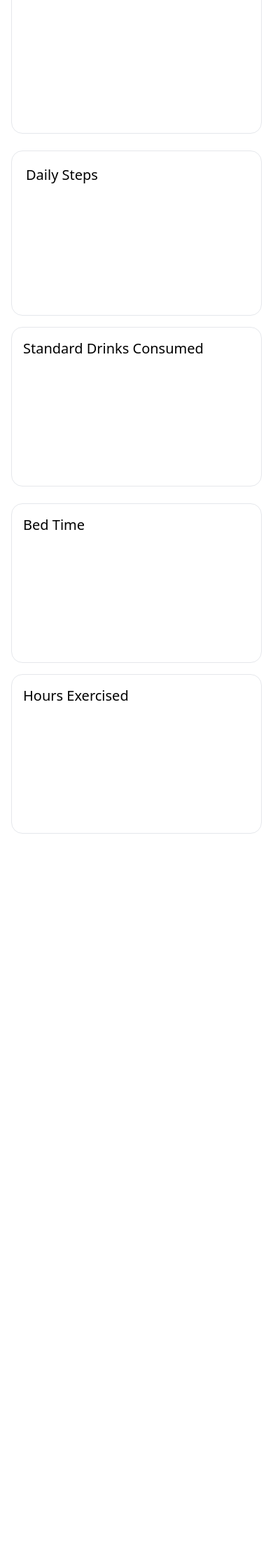
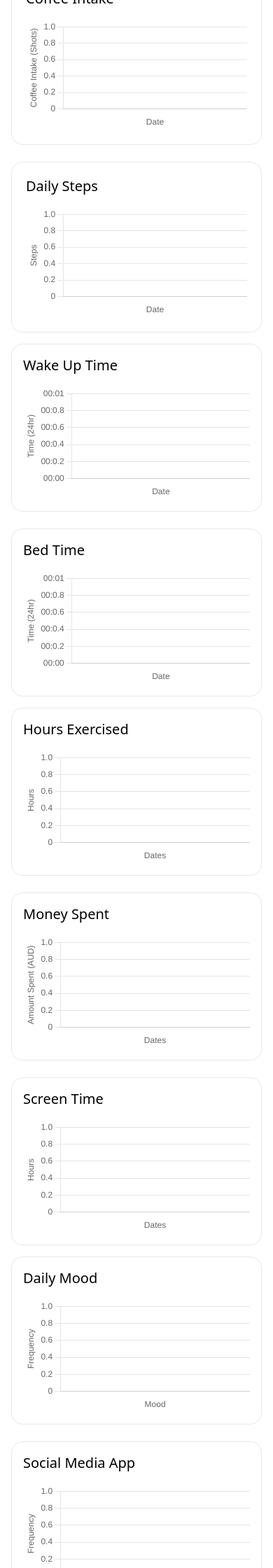
Before and after one commit to cits3403group59/group59, a Flask app: page /visualise-my-data in a window 390 px wide. Shown: the part 1240-3480 px from the top of the page at 70% size. Before the commit the page ends 2431 px from the top, so only its background shows below. Run offline with Flask 3, Linux system fonts and the light colour scheme; the visitor is signed in with stand-in values (Sample User, id 1); data that the repository does not hold is empty; a map, chart or similar area stays blank; some libraries are stand-ins or nearby versions.

Commit message:
Added visualise my data dashboard for all time

```diff
--- a/app/static/my_data.js
+++ b/app/static/my_data.js
@@ -1,18 +1,20 @@
 // Fetch data from your Flask API using the get_data_between route
 async function fetchData() {
   console.log(userId);
-  const startDate = document.getElementById("startDate").value;  // Assuming you have a date range input
-  const endDate = document.getElementById("endDate").value;
-  const url = `/api/userdata/${userId}?start=${startDate}&end=${endDate}`;
+  // const startDate = document.getElementById("startDate").value;  // Assuming you have a date range input
+  // const endDate = document.getElementById("endDate").value;
+  //const url = `/api/userdata/${userId}?start=${startDate}&end=${endDate}`;
+  const url = `/api/userdata/${userId}`
 
-  if (!startDate || !endDate) {
-    console.log("Please enter both start and end dates.");
-    return;  // Prevent fetching if either date is missing
-  }
+  // if (!startDate || !endDate) {
+  //   console.log("Please enter both start and end dates.");
+  //   return;  // Prevent fetching if either date is missing
+  // }
 
   try {
     const response = await fetch(url);
     const data = await response.json();
+    console.log(data)
     renderCharts(data);  // Once data is fetched, render the charts
   } catch (error) {
     console.error('Error fetching data:', error);
@@ -20,8 +22,8 @@ async function fetchData() {
 }
 
 // Add event listeners to the start and end date fields
-document.getElementById("startDate").addEventListener('change', fetchData);
-document.getElementById("endDate").addEventListener('change', fetchData);
+// document.getElementById("startDate").addEventListener('change', fetchData);
+// document.getElementById("endDate").addEventListener('change', fetchData);
 
 // Render the charts using Chart.js
 function renderCharts(data) {
@@ -32,7 +34,7 @@ function renderCharts(data) {
   const stepsData = data.map(d => d.daily_steps);
   const alcoholData = data.map(d => d.alcohol);
   const bedTimeData = data.map(d => d.bed_time);
-  const exerciseData = data.map(d => d.exercise_minutes);
+  const exerciseData = data.map(d => d.exercise_hours);
   const moneyData = data.map(d => d.money_spent);
   const moodData = data.map(d => d.mood);
   const screenTimeData = data.map(d => d.screen_time);
@@ -43,10 +45,20 @@ function renderCharts(data) {
   const wakeUpTimeData = data.map(d => d.wake_up_time);
   const workTimeData = data.map(d => d.work_time);
 
+  // map time values into human readable values
+
+  function timeToMinutes(timeString) {
+  const [hours, minutes] = timeString.split(':').map(Number);
+  return hours * 60 + minutes;
+  }
+
+  const bedTimes = bedTimeData.map(timeToMinutes);
+  const wakeUpTimes = wakeUpTimeData.map(timeToMinutes);
+
   // Chart for Sleep Hours
   const sleepHoursCtx = document.getElementById('sleepHoursChart').getContext('2d');
   new Chart(sleepHoursCtx, {
-    type: 'line',  // You can use 'bar', 'line', etc.
+    type: 'line',  // You can use 'line', 'line', etc.
     data: {
       labels: dates,
       datasets: [{
@@ -55,13 +67,34 @@ function renderCharts(data) {
         borderColor: '#4CAF50',
         fill: false
       }]
+    },
+    options: {
+      plugins: {
+        legend: {
+          display: false
+        }
+      },
+    scales: {
+      x: {
+        title: {
+          display: true,
+          text: 'Date'
+        }
+      },
+      y: {
+        title: {
+          display: true,
+          text: 'Hours'
+        }
+      }
+    }
     }
   });
 
   // Chart for Coffee Intake
   const coffeeIntakeCtx = document.getElementById('coffeeIntakeChart').getContext('2d');
   new Chart(coffeeIntakeCtx, {
-    type: 'bar',  // Use bar chart
+    type: 'line',  // Use line chart
     data: {
       labels: dates,
       datasets: [{
@@ -69,13 +102,34 @@ function renderCharts(data) {
         data: coffeeData,
         backgroundColor: '#FF9800'
       }]
+    },
+    options: {
+      plugins: {
+        legend: {
+          display: false
+        }
+      },
+    scales: {
+      x: {
+        title: {
+          display: true,
+          text: 'Date'
+        }
+      },
+      y: {
+        title: {
+          display: true,
+          text: 'Coffee Intake (Shots)'
+        }
+      }
+    }
     }
   });
 
   // Chart for Daily Steps
   const dailyStepsCtx = document.getElementById('dailyStepsChart').getContext('2d');
   new Chart(dailyStepsCtx, {
-    type: 'bar',  // Use bar chart for daily steps
+    type: 'line',  // Use line chart for daily steps
     data: {
       labels: dates,
       datasets: [{
@@ -83,53 +137,212 @@ function renderCharts(data) {
         data: stepsData,
         backgroundColor: '#2196F3'
       }]
+    },
+    options: {
+      plugins: {
+        legend: {
+          display: false
+        }
+      },
+    scales: {
+      x: {
+        title: {
+          display: true,
+          text: 'Date'
+        }
+      },
+      y: {
+        title: {
+          display: true,
+          text: 'Steps'
+        }
+      }
+    }
     }
   });
 
   // Chart for Alcohol Consumption
   const alcoholCtx = document.getElementById('alcoholChart').getContext('2d');
   new Chart(alcoholCtx, {
-    type: 'bar',  // Use bar chart for alcohol consumption
+    type: 'line',  // Use line chart for alcohol consumption
     data: {
       labels: dates,
       datasets: [{
-        label: 'Alcohol Consumption (Units)',
+        label: 'Alcohol Consumption (Standard Drinks)',
         data: alcoholData,
         backgroundColor: '#F44336'
       }]
+    },
+    options: {
+      plugins: {
+        legend: {
+          display: false
+        }
+      },
+    scales: {
+      x: {
+        title: {
+          display: true,
+          text: 'Dates'
+        }
+      },
+      y: {
+        title: {
+          display: true,
+          text: 'Standard Drinks'
+        }
+      }
+    }
+    }
+  });
+
+// Chart for Wake Up Time
+  const wakeUpTimeCtx = document.getElementById('wakeUpTimeChart').getContext('2d');
+  new Chart(wakeUpTimeCtx, {
+    type: 'line',  // Use line chart for bed time
+    data: {
+      labels: dates,
+      datasets: [{
+        label: 'Wake Up Time',
+        data: wakeUpTimes,
+        borderColor: '#9C27B0',
+        fill: false
+      }]
+    },
+    options: {
+      plugins: {
+        legend: {
+          display:false
+        },
+        tooltip: {
+          callbacks: {
+            label: function(context) {
+              const value = context.parsed.y;
+              const hours = Math.floor(value / 60);
+              const minutes = value % 60;
+              return `${hours.toString().padStart(2, '0')}:${minutes.toString().padStart(2, '0')}`;
+            }
+          }
+        }
+      },
+      scales: {
+        x:{
+          title: {
+            display: true,
+            text: 'Date'
+          }
+        },
+        y: {
+          type: 'linear',
+          title: {
+            display: true,
+            text: 'Time (24hr)',
+          },
+          ticks: {
+            stepsize: 10,
+            callback: function(value) {
+              const h = Math.floor(value / 60);
+              const m = value % 60;
+              return `${h.toString().padStart(2, '0')}:${m.toString().padStart(2, '0')}`;
+            }
+          }
+        }
+      }
     }
   });
   // Chart for Bed Time
   const bedTimeCtx = document.getElementById('bedTimeChart').getContext('2d');
   new Chart(bedTimeCtx, {
-    type: 'bar',  // Use line chart for bed time
+    type: 'line',  // Use line chart for bed time
     data: {
       labels: dates,
       datasets: [{
         label: 'Bed Time',
-        data: bedTimeData,
+        data: bedTimes,
         borderColor: '#9C27B0',
         fill: false
       }]
+    },
+    options: {
+      plugins: {
+        legend: {
+          display:false
+        },
+        tooltip: {
+          callbacks: {
+            label: function(context) {
+              const value = context.parsed.y;
+              const hours = Math.floor(value / 60);
+              const minutes = value % 60;
+              return `${hours.toString().padStart(2, '0')}:${minutes.toString().padStart(2, '0')}`;
+            }
+          }
+        }
+      },
+      scales: {
+        x:{
+          title: {
+            display: true,
+            text: 'Date'
+          }
+        },
+        y: {
+          type: 'linear',
+          title: {
+            display: true,
+            text: 'Time (24hr)',
+          },
+          ticks: {
+            stepsize: 10,
+            callback: function(value) {
+              const h = Math.floor(value / 60);
+              const m = value % 60;
+              return `${h.toString().padStart(2, '0')}:${m.toString().padStart(2, '0')}`;
+            }
+          }
+        }
+      }
     }
   });
-  // Chart for Exercise Minutes
+
+  // Chart for Exercise Hours
   const exerciseCtx = document.getElementById('exerciseChart').getContext('2d');
   new Chart(exerciseCtx, {
-    type: 'line',  // Use bar chart for exercise minutes
+    type: 'line',  // Use line chart for exercise minutes
     data: {
       labels: dates,
       datasets: [{
-        label: 'Exercise Minutes',
+        label: 'Exercise Hours',
         data: exerciseData,
         backgroundColor: '#3F51B5'
       }]
+    },
+    options: {
+      plugins: {
+        legend: {
+          display: false
+        }
+      },
+    scales: {
+      x: {
+        title: {
+          display: true,
+          text: 'Dates'
+        }
+      },
+      y: {
+        title: {
+          display: true,
+          text: 'Hours'
+        }
+      }
+    }
     }
   });
   // Chart for Money Spent
   const moneyCtx = document.getElementById('moneyChart').getContext('2d');
   new Chart(moneyCtx, {
-    type: 'bar',  // Use bar chart for money spent
+    type: 'line',  // Use line chart for money spent
     data: {
       labels: dates,
       datasets: [{
@@ -137,26 +350,91 @@ function renderCharts(data) {
         data: moneyData,
         backgroundColor: '#FF5722'
       }]
+    },
+    options: {
+      plugins: {
+        legend: {
+          display: false
+        }
+      },
+      scales: {
+        x: {
+          title: {
+            display: true,
+            text: 'Dates'
+          }
+        },
+        y: {
+          title: {
+            display: true,
+            text: 'Amount Spent (AUD)'
+          }
+        }
+      }
     }
   });
-  // Chart for Mood
-  const moodCtx = document.getElementById('moodChart').getContext('2d');
+
+  // Card for Mood
+  const moodCounts = moodData.reduce((acc, app)=> {
+  acc[app] = (acc[app] || 0) + 1;
+  return acc;
+  }, {});
+
+  console.log(moodCounts);
+
+  const moodLabels = Object.keys(moodCounts); // app names
+  const moodFreq = Object.values(moodCounts); // frequency of most used app
+
+  const moodCtx = document.getElementById('moodChart');
   new Chart(moodCtx, {
-    type: 'line',  // Use line chart for mood
+    type: 'bar',
     data: {
-      labels: dates,
+      labels: moodLabels,
       datasets: [{
-        label: 'Mood',
-        data: moodData,
-        borderColor: '#E91E63',
-        fill: false
+        label: '',
+        data: moodFreq,
+        backgroundColor: '#74dee1'
       }]
+    },
+    options: {
+      responsive: true,
+      plugins: {
+        legend: {
+          display: false,
+        },
+        tooltip: {
+          callbacks: {
+            label: function(tooltipItem) {
+              // Customizing the tooltip message to show app frequency
+              return tooltipItem.label + ': ' + tooltipItem.raw + ' times';  // e.g., "Facebook: 2 times"
+            }
+          }
+        }
+      },
+      scales: {
+        x: {
+          title: {
+            display: true,
+            text: 'Mood'
+          },
+          beginAtZero: true
+        },
+        y: {
+          title: {
+            display: true,
+            text: 'Frequency'
+          },
+          beginAtZero: true
+        }
+      }
     }
   });
+
+  console.log(screenTimeData);
   // Chart for Screen Time
   const screenTimeCtx = document.getElementById('screenTimeChart').getContext('2d');
   new Chart(screenTimeCtx, {
-    type: 'bar',  // Use bar chart for screen time
+    type: 'line',
     data: {
       labels: dates,
       datasets: [{
@@ -164,25 +442,89 @@ function renderCharts(data) {
         data: screenTimeData,
         backgroundColor: '#009688'
       }]
+    },
+    options: {
+      plugins: {
+        legend: {
+          display: false
+        }
+      },
+      scales: {
+        x: {
+          title: {
+            display: true,
+            text: 'Dates'
+          }
+        },
+        y: {
+          title: {
+            display: true,
+            text: 'Hours'
+          }
+        }
+      }
     }
   });
+
   // Chart for Social Media Usage
+  const appCounts = socialMediaData.reduce((acc, app)=> {
+  acc[app] = (acc[app] || 0) + 1;
+  return acc;
+  }, {});
+
+  console.log(appCounts);
+
+  const appLabels = Object.keys(appCounts); // app names
+  const appFreq = Object.values(appCounts); // frequency of most used app
+
   const socialMediaCtx = document.getElementById('socialMediaChart').getContext('2d');
   new Chart(socialMediaCtx, {
-    type: 'bar',  // Use bar chart for social media usage
+    type: 'bar',
     data: {
-      labels: dates,
+      labels: appLabels,
       datasets: [{
-        label: 'Social Media Usage (Hours)',
-        data: socialMediaData,
-        backgroundColor: '#8BC34A'
+        label: 'Most Used App',
+        data: appFreq,
+        backgroundColor: '#fa3980'
       }]
+    },
+    options: {
+      responsive: true,
+      plugins: {
+        legend: {
+          display: false
+        },
+        tooltip: {
+          callbacks: {
+            label: function(tooltipItem) {
+              // Customizing the tooltip message to show app frequency
+              return tooltipItem.label + ': ' + tooltipItem.raw + ' times';  // e.g., "Facebook: 2 times"
+            }
+          }
+        }
+      },
+    scales: {
+      x: {
+        title: {
+          display: true,
+          text: 'Social Media App'
+        },
+        beginAtZero: true
+      },
+      y: {
+        title: {
+          display: true,
+          text: 'Frequency'
+        },
+        beginAtZero: true
+      }
+    }
     }
   });
   // Chart for Social Time
   const socialTimeCtx = document.getElementById('socialTimeChart').getContext('2d');
   new Chart(socialTimeCtx, {
-    type: 'bar',  // Use bar chart for social time
+    type: 'line',
     data: {
       labels: dates,
       datasets: [{
@@ -190,12 +532,33 @@ function renderCharts(data) {
         data: socialTimeData,
         backgroundColor: '#CDDC39'
       }]
+    },
+    options: {
+      scales: {
+        x: {
+          title:{
+            display: true,
+            text: 'Date'
+          }
+        },
+        y: {
+          title:{
+            display: true,
+            text: 'Hours'
+          }
+        }
+      },
+      plugins: {
+        legend: {
+          display: false
+        }
+      }
     }
   });
   // Chart for Study Time
   const studyTimeCtx = document.getElementById('studyTimeChart').getContext('2d');
   new Chart(studyTimeCtx, {
-    type: 'bar',  // Use bar chart for study time
+    type: 'line',  // Use line chart for study time
     data: {
       labels: dates,
       datasets: [{
@@ -203,39 +566,86 @@ function renderCharts(data) {
         data: studyTimeData,
         backgroundColor: '#FFEB3B'
       }]
+    },
+    options: {
+      scales: {
+        x: {
+          title:{
+            display: true,
+            text: 'Date'
+          }
+        },
+        y: {
+          title:{
+            display: true,
+            text: 'Hours'
+          }
+        }
+      },
+      plugins: {
+        legend: {
+          display: false
+        }
+      }
     }
   });
   // Chart for Transportation
+  const transportCounts = transportationData.reduce((acc, app)=> {
+  acc[app] = (acc[app] || 0) + 1;
+  return acc;
+  }, {});
+
+  console.log(transportCounts);
+
+  const transLabels = Object.keys(transportCounts); // app names
+  const transFreq = Object.values(transportCounts); // frequency of most used app
+
   const transportationCtx = document.getElementById('transportationChart').getContext('2d');
   new Chart(transportationCtx, {
-    type: 'bar',  // Use bar chart for transportation
+    type: 'bar',
     data: {
-      labels: dates,
+      labels: transLabels,
       datasets: [{
-        label: 'Transportation (Hours)',
-        data: transportationData,
+        label: 'Mode of Transport',
+        data: transFreq,
         backgroundColor: '#FFC107'
       }]
+    },
+    options: {
+      scales: {
+        x: {
+          title:{
+            display: true,
+            text: 'Mode of Transport'
+          }
+        },
+        y: {
+          title:{
+            display: true,
+            text: 'Freuquency'
+          }
+        }
+      },
+      plugins: {
+        legend: {
+          display: false
+        },
+        tooltip: {
+          callbacks: {
+            label: function(tooltipItem) {
+              // Customizing the tooltip message to show app frequency
+              return tooltipItem.label + ': ' + tooltipItem.raw + ' times';  // e.g., "Facebook: 2 times"
+            }
+          }
+        }
+      }
     }
   });
-  // Chart for Wake Up Time
-  const wakeUpTimeCtx = document.getElementById('wakeUpTimeChart').getContext('2d');
-  new Chart(wakeUpTimeCtx, {
-    type: 'line',  // Use line chart for wake up time
-    data: {
-      labels: dates,
-      datasets: [{
-        label: 'Wake Up Time',
-        data: wakeUpTimeData,
-        borderColor: '#FF9800',
-        fill: false
-      }]
-    }
-  });
+
   // Chart for Work Time
   const workTimeCtx = document.getElementById('workTimeChart').getContext('2d');
   new Chart(workTimeCtx, {
-    type: 'bar',  // Use bar chart for work time
+    type: 'line',  // Use line chart for work time
     data: {
       labels: dates,
       datasets: [{
@@ -243,6 +653,29 @@ function renderCharts(data) {
         data: workTimeData,
         backgroundColor: '#FF5722'
       }]
+    },
+    options: {
+      scales: {
+        x: {
+          title:{
+            display: true,
+            text: 'Date'
+          }
+        },
+        y: {
+          title:{
+            display: true,
+            text: 'Hours'
+          }
+        }
+      },
+      plugins: {
+        legend: {
+          display: false
+        }
+      }
     }
   });
 }
+
+fetchData()
--- a/app/templates/main/visualise_base.html
+++ b/app/templates/main/visualise_base.html
@@ -16,7 +16,7 @@
         <p class="slogan">{{ slogan }}</p>
     </div>
 
-    <!-- Select Date Range-->
+    <!-- Select Date Range
     <div class="col-span-12 sm:col-span-6 md:col-span-4 lg:col-span-3">
       <p class="text-lg font-medium mb-2 text-center">Choose your date range</p>
       <div class="flex flex-row gap-4">
@@ -29,7 +29,7 @@
         <input type="date" id="endDate" class="mt-1 p-2 border rounded">
       </div>
       </div>
-    </div>
+    </div> -->
 
   {% block optional %}
   {% endblock %}
--- a/app/templates/main/visualise_my_data.html
+++ b/app/templates/main/visualise_my_data.html
@@ -12,7 +12,7 @@
     <div class="grid grid-cols-12 gap-4 md:gap-6 gap-y-4">
         <!-- Row 1-->
         <div class="col-span-12">
-            <div class="grid grid-cols-1 gap-6 sm:grid-cols-2 md:grid-cols-3 xl:grid-cols-3">
+            <div class="grid grid-cols-1 gap-6 sm:grid-cols-2 md:grid-cols-3">
                 <!-- First Chart: Sleep Hours -->
                 <div class="col-span-1">
                     <div
@@ -41,12 +41,12 @@
                 </div>
             </div>
         </div>
-        <!-- Row 2 - Left (7/12 columns) -->
-        <div class="col-span-12 xl:col-span-7">
+        <!-- Row 2 -->
+        <div class="col-span-12">
             <div class="grid grid-cols-1 gap-6 sm:grid-cols-2">
                 <div class="rounded-2xl border border-gray-200 bg-white p-4">
-                    <h3 class="text-xl font-medium mb-4">Standard Drinks Consumed</h3>
-                    <canvas id="alcoholChart"></canvas>
+                    <h3 class="text-xl font-medium mb-4">Wake Up Time</h3>
+                    <canvas id="wakeUpTimeChart"></canvas>
                 </div>
                 <div class="rounded-2xl border border-gray-200 bg-white p-4">
                     <h3 class="text-xl font-medium mb-4">Bed Time</h3>
@@ -55,18 +55,90 @@
             </div>
         </div>
 
-        <!-- Row 2 - Right (5/12 columns) -->
-        <div class="col-span-12 xl:col-span-5">
-            <div class="rounded-2xl border border-gray-200 bg-white p-4">
-                <h3 class="text-xl font-medium mb-4">Hours Exercised</h3>
-                <canvas id="exerciseChart"></canvas>
+        <!-- Row 3 -->
+        <div class="col-span-12">
+            <div class="grid grid-cols-1 gap-6 sm:grid-cols-2 md:grid-cols-3">
+                <div class="col-span-1">
+                    <div class="rounded-2xl border border-gray-200 bg-white p-4">
+                        <h3 class="text-xl font-medium mb-4">Hours Exercised</h3>
+                        <canvas id="exerciseChart"></canvas>
+                    </div>
+                </div>
+                <div class="col-span-1">
+                    <div class="rounded-2xl border border-gray-200 bg-white p-4">
+                        <h3 class="text-xl font-medium mb-4">Money Spent</h3>
+                        <canvas id="moneyChart"></canvas>
+                    </div>
+                </div>
+                <div class="col-span-1">
+                    <div class="rounded-2xl border border-gray-200 bg-white p-4">
+                        <h3 class="text-xl font-medium mb-4">Screen Time</h3>
+                        <canvas id="screenTimeChart"></canvas>
+                    </div>
+                </div>
+            </div>
+        </div>
+
+        <!-- Row 4 -->
+        <div class="col-span-12">
+            <div class="grid grid-cols-1 gap-6 sm:grid-cols-2">
+                <div class="rounded-2xl border border-gray-200 bg-white p-4">
+                    <h3 class="text-xl font-medium mb-4">Daily Mood</h3>
+                    <canvas id="moodChart"></canvas>
+                </div>
+                <div class="rounded-2xl border border-gray-200 bg-white p-4">
+                    <h3 class="text-xl font-medium mb-4">Social Media App </h3>
+                    <canvas id="socialMediaChart"></canvas>
+                </div>
+            </div>
+        </div>
+
+        <!-- Row 5 -->
+        <div class="col-span-12">
+            <div class="grid grid-cols-1 gap-6 sm:grid-cols-2 md:grid-cols-3">
+                <div class="col-span-1">
+                    <div class="rounded-2xl border border-gray-200 bg-white p-4">
+                        <h3 class="text-xl font-medium mb-4">Time Spent Socialising</h3>
+                        <canvas id="socialTimeChart"></canvas>
+                    </div>
+                </div>
+                <div class="col-span-1">
+                    <div class="rounded-2xl border border-gray-200 bg-white p-4">
+                        <h3 class="text-xl font-medium mb-4">Time Spent Studying</h3>
+                        <canvas id="studyTimeChart"></canvas>
+                    </div>
+                </div>
+                <div class="col-span-1">
+                    <div class="rounded-2xl border border-gray-200 bg-white p-4">
+                        <h3 class="text-xl font-medium mb-4">Standard Drinks Consumed</h3>
+                        <canvas id="alcoholChart"></canvas>
+                    </div>
+                </div>
+            </div>
+        </div>
+
+        <!-- Row 6 -->
+        <div class="col-span-12">
+            <div class="grid grid-cols-1 gap-6 sm:grid-cols-2">
+                <div class="rounded-2xl border border-gray-200 bg-white p-4">
+                    <h3 class="text-xl font-medium mb-4">Main Mode of Transport</h3>
+                    <canvas id="transportationChart"></canvas>
+                </div>
+                <div class="rounded-2xl border border-gray-200 bg-white p-4">
+                    <h3 class="text-xl font-medium mb-4">Hours Spent Working</h3>
+                    <canvas id="workTimeChart"></canvas>
+                </div>
             </div>
         </div>
 
     </div>
+</div>
 
     <script>
         const userId = {{ current_user.id }};
     </script>
+
     <script src="{{url_for('static', filename='my_data.js')}}"></script>
+
+
     {% endblock %}
```
